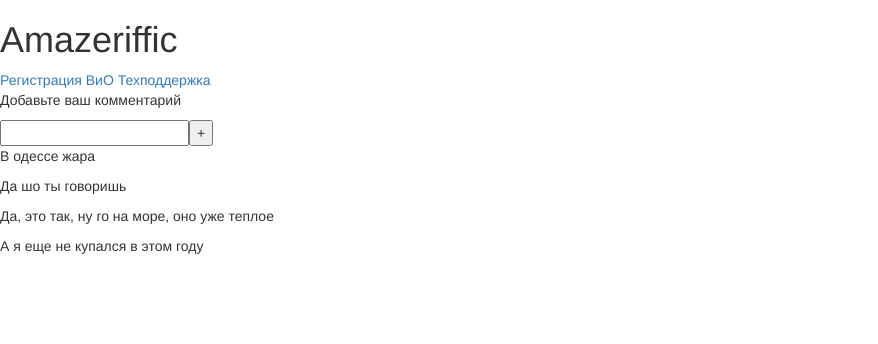
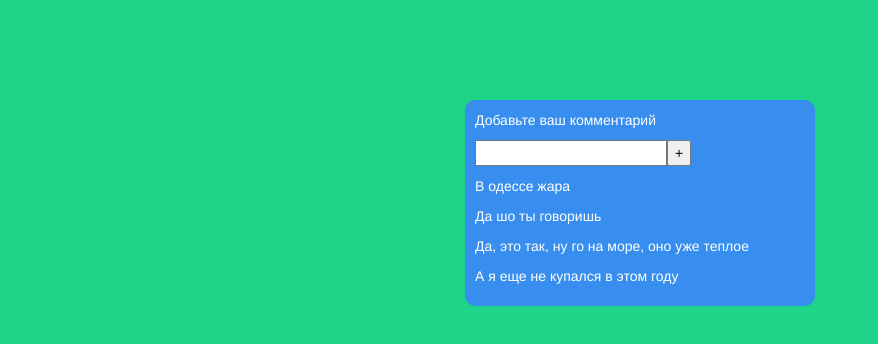
Before and after one commit to jeyakoroll/Amazeriffic, a website: page index.html in a window 1280 px wide. Shown: the whole page, without its empty margins (0-878 px from the left). Drawn offline with Linux system fonts and the light colour scheme.

Commit message:
add style and change app

```diff
--- a/index.html
+++ b/index.html
@@ -16,15 +16,17 @@
 	<link rel="stylesheet" href="public/css/all.min.css">
 </head>
 <body class="body">
+
 		<!-- Site header -->
-	<header>
-		<h1>Amazeriffic</h1>
+	<header class="header">
+		<!-- <h1>Amazeriffic</h1>
 		<nav>
 			<a href="">Регистрация</a>
 			<a href="">ВиО</a>
-			<a href="">Техподдержка</a>
+			<a href="">Техподдержка</a> -->
 		</nav>
 	</header>
+
 	<!-- Site main -->
 	<main class="wrapper">
 	<section class="comment-input">
@@ -38,14 +40,13 @@
 		<p>А я еще не купался в этом году</p>
 	</section>
 
+	</main>
 
-
-
-	</main>
 	<!-- Basement -->
 	<footer class="footer">
 
 	</footer>
+
 	<!-- JS -->
 	<script src="public/js/jquery.min.js"></script>
 	<script src="public/js/bootstrap.min.js"></script>
--- a/public/css/all.min.css
+++ b/public/css/all.min.css
@@ -0,0 +1,23 @@
+.body {
+  background: #1DD489;
+}
+
+.wrapper {
+  width: 35rem;
+  height: auto;
+  margin: 100px auto;
+  padding: 10px;
+  border-radius: 10px;
+  background: #378EEE;
+  color: #fff;
+}
+
+.comment-input input {
+  margin-bottom: 10px;
+  color: #000;
+  padding-left: 5px;
+}
+
+.comment-input button {
+  color: #000;
+}
--- a/source/css/main.scss
+++ b/source/css/main.scss
@@ -0,0 +1,20 @@
+.body {
+  background: #1DD489;
+}
+.wrapper {
+  width: 35rem;
+  height: auto;
+  margin: 100px auto;
+  padding: 10px;
+  border-radius: 10px;
+  background: #378EEE;
+  color: #fff;
+}
+.comment-input input {
+  margin-bottom: 10px;
+  color: #000;
+  padding-left: 5px;
+}
+.comment-input button {
+  color: #000;
+}
--- a/source/js/main.js
+++ b/source/js/main.js
@@ -8,8 +8,11 @@ const main = function() {
     // $new_comment.text(comment_text); // append text in the node
     // $('.comments').append($new_comment); // view node in comments
 
-    const $new_comment = $('<p>').text($('.comment-input input').val());
+  let $new_comment = '';
+  if($('.comment-input input').val() !== '') {
+    $new_comment = $('<p>').text($('.comment-input input').val());
     $('.comments').append($new_comment);
+  }
 
   });
 };
```
Also changed, not shown: public/js/main.min.js.
